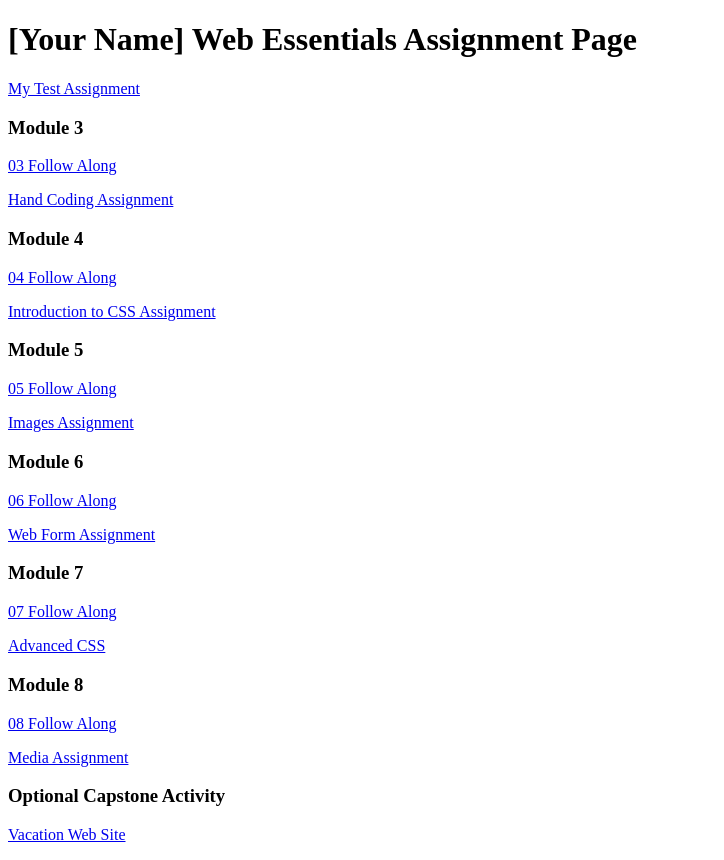
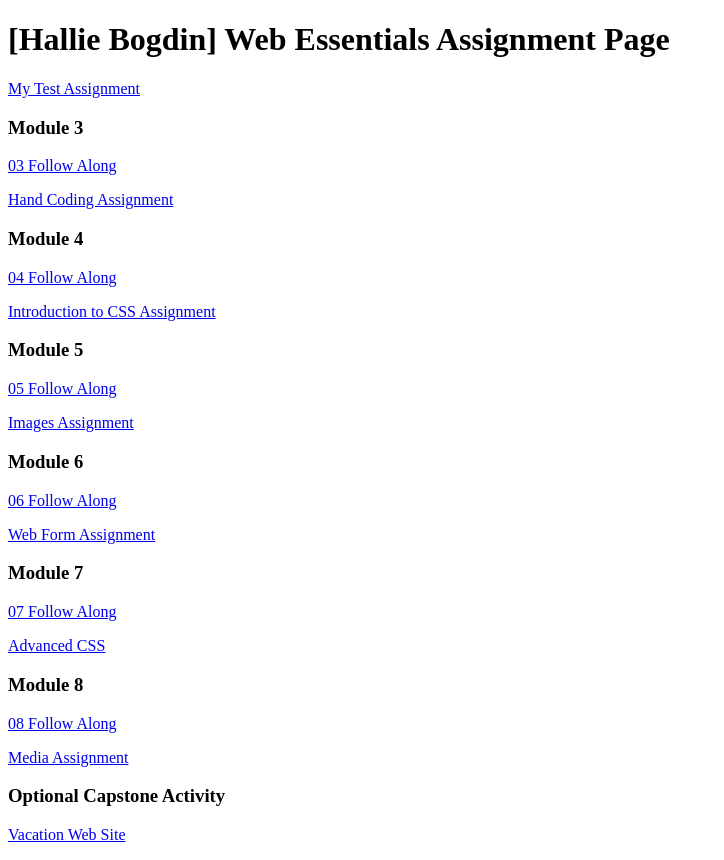
Before and after one commit to hbog2025/dwdd1600, a plain HTML site: page index.html in a window 1280 px wide. Shown: the whole page, without its empty margins (0-724 px from the left). Drawn offline with Linux system fonts and the light colour scheme.

Commit message:
Added my Name

```diff
--- a/index.html
+++ b/index.html
@@ -6,7 +6,7 @@
 		<title>dwdd 1600 assignment list page</title>
 	</head>
 	<body>
-		<h1>[Your Name] Web Essentials Assignment Page</h1>
+		<h1>[Hallie Bogdin] Web Essentials Assignment Page</h1>
 		<p><a href="01test">My Test Assignment</a></p>
 
 		<h3>Module 3</h3>
```
